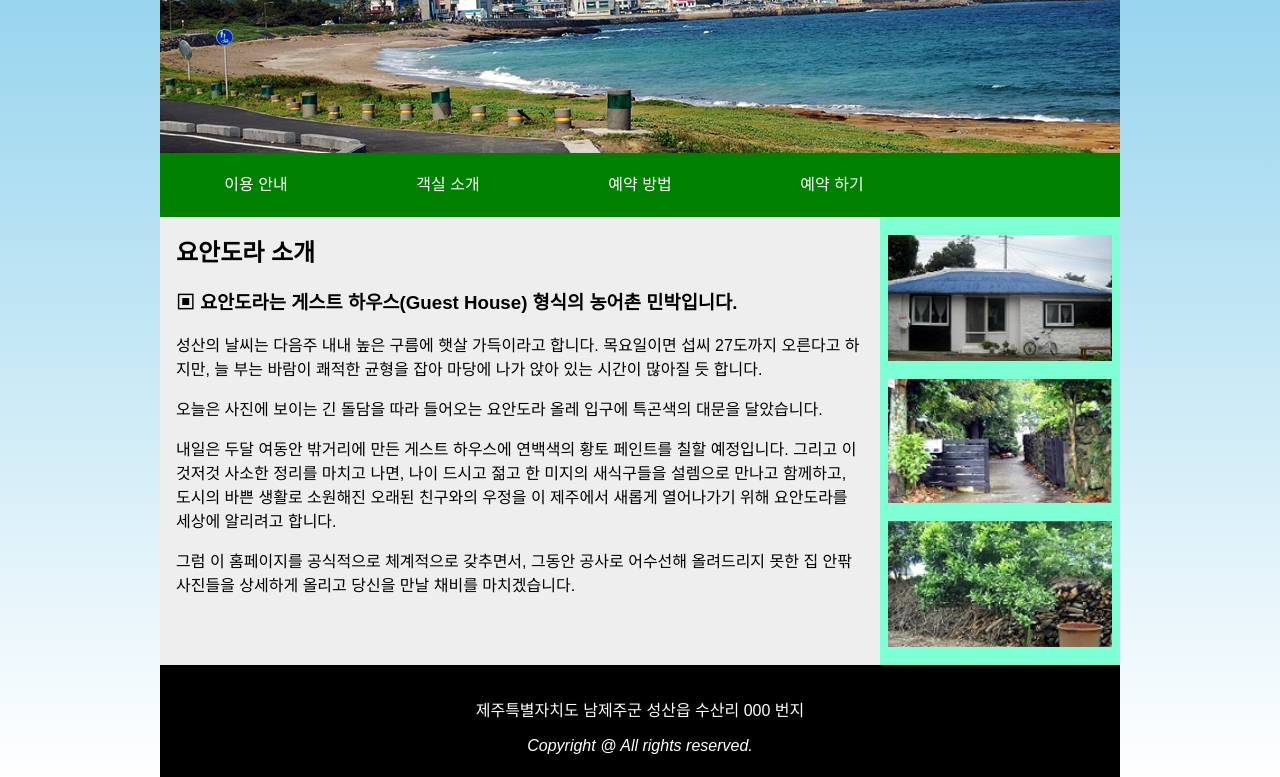
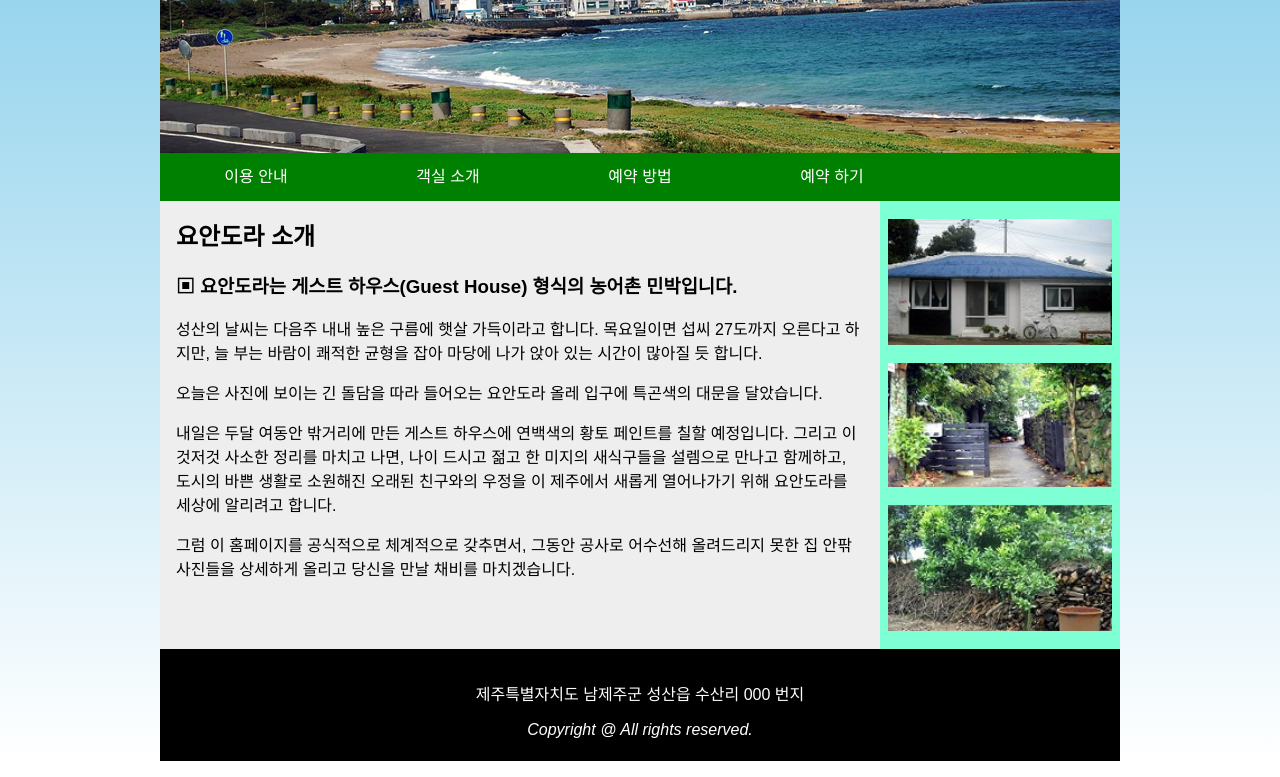
Before and after one commit to geoni4/html_css, a plain HTML site: page joandora.html in a window 1280 px wide. Shown: the part 135-912 px from the top of the page. Drawn offline with Linux system fonts and the light colour scheme.

Commit message:
230615 class done

```diff
--- a/joandora.html
+++ b/joandora.html
@@ -10,8 +10,7 @@
       box-sizing: border-box;
     }
 
-    html,
-    body {
+    html, body {
       margin: 0;
       width: 100%;
       background: linear-gradient(to bottom, skyblue, white);
@@ -25,21 +24,17 @@
       width: 60em;
     }
 
-
-
     .main-image {
-
       width: 100%;
       height: 280px;
       background: url("./14/bg.png");
       background-size: no-repeat;
     }
 
-    .main-image>h1 {
+    .main-image > h1 {
       padding: 0.5em 0 0 0.5em;
       margin: 0;
       font-size: 4em;
-
       color: yellow;
     }
 
@@ -57,11 +52,21 @@
 
     li {
       width: 12em;
-      height: 4em;
+      height: 3em;
       text-align: center;
-      line-height: 4em;
+      line-height: 3em;
 
       color: white;
+    }
+
+
+    a {
+      color: white;
+      text-decoration: none;
+    }
+
+    a:hover {
+      color: yellow;
     }
 
     .wrapper {
@@ -96,26 +101,17 @@
       background-color: black;
     }
 
-    .footer>div:nth-child(2) {
+    .footer > div:nth-child(2) {
       font-style: italic;
       margin-top: 1em;
     }
 
-    a {
-      color: white;
-      text-decoration: none;
-    }
 
-    a:hover {
-      color: yellow;
-    }
 
 
     @media screen and (max-width: 1024px) {
-
       .container {
         width: 38em;
-
       }
 
       .wrapper {
@@ -144,7 +140,6 @@
     }
 
     @media screen and (max-width: 650px) {
-
       .container {
         width: 20em;
       }
@@ -155,7 +150,7 @@
         background: black;
       }
 
-      .main-image>h1 {
+      .main-image > h1 {
         margin: 0;
         padding-top: 0;
         padding-left: 0.4em;
@@ -173,7 +168,6 @@
         border: 1px solid black;
         border-radius: 1em;
         margin: 5px auto;
-        padding: 0.25em;
       }
 
       a {
```
Also changed, not shown: 230615/JAVA complement, radix, conversion, operators.jpg (added), 1 other file.
